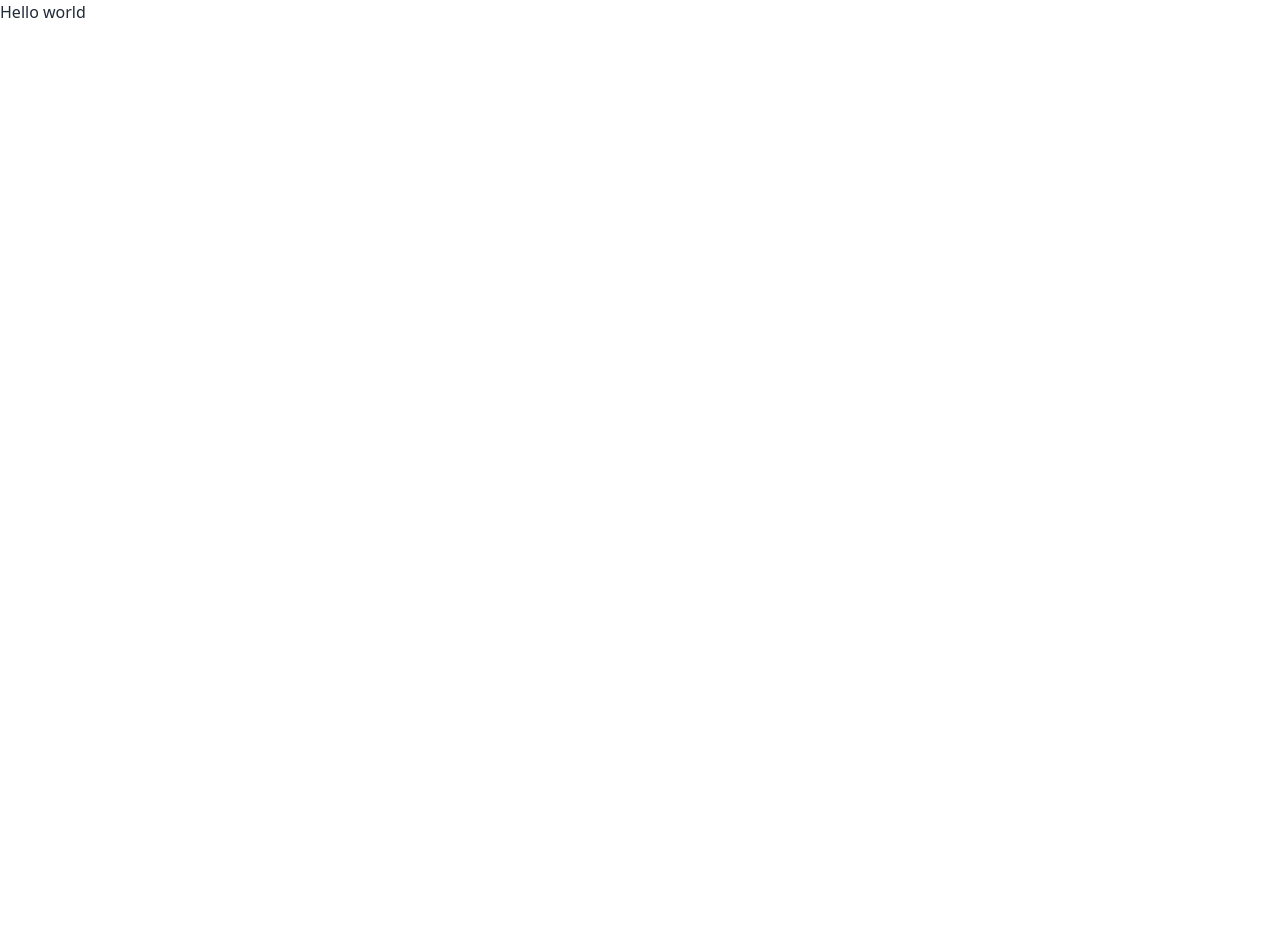
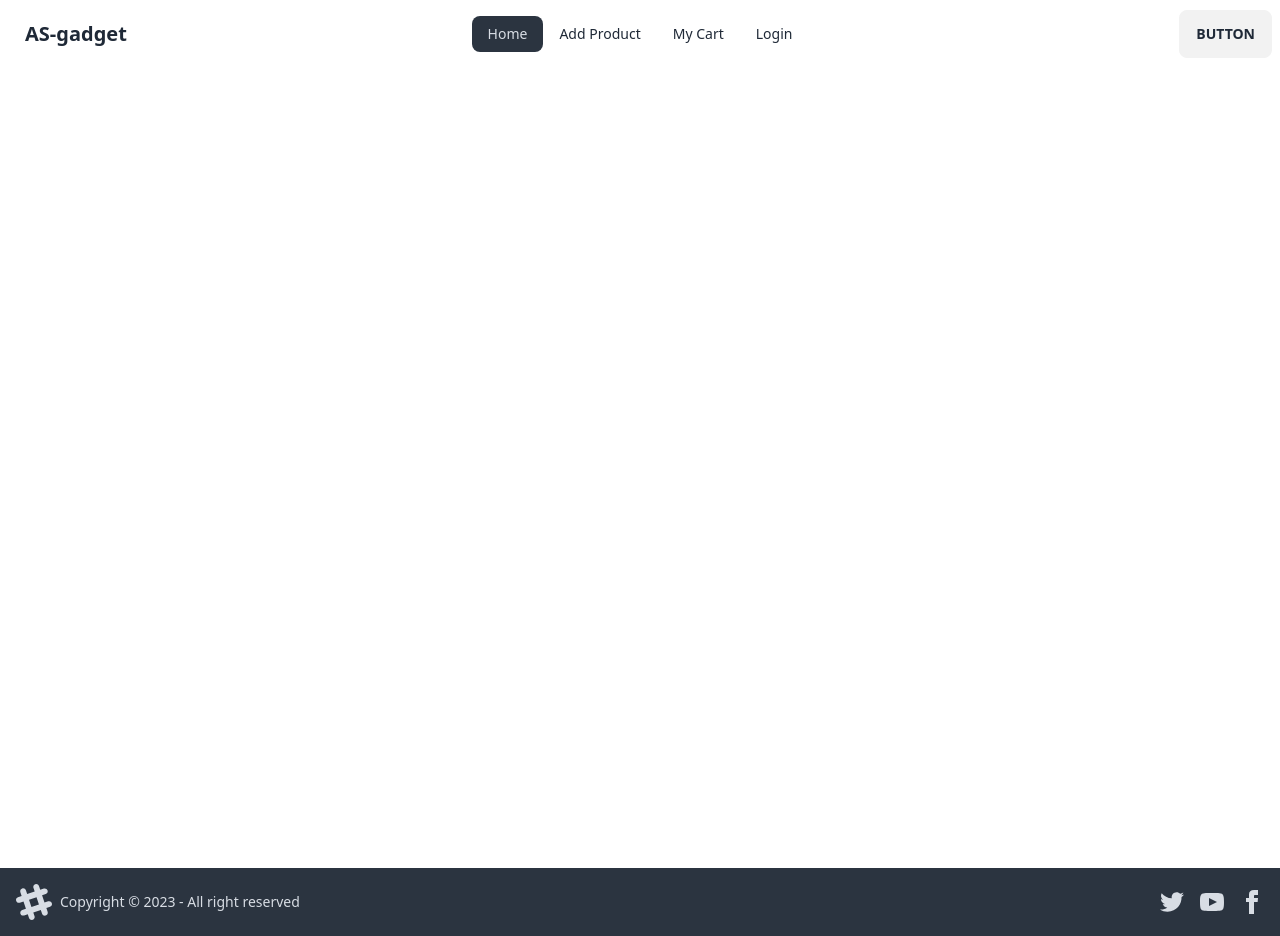
Before and after one commit to anikshajol/gadget-client-10, a React (Vite) app: page / in a window 1280 px wide. Before the commit the page ends 800 px from the top, so only its background shows below. Built offline with nearby package versions, Linux system fonts and the light colour scheme.

Commit message:
navbar complete

```diff
--- a/src/App.jsx
+++ /dev/null
@@ -1,11 +0,0 @@
-import "./App.css";
-
-function App() {
-  return (
-    <>
-      <h1>Hello world</h1>
-    </>
-  );
-}
-
-export default App;
--- /dev/null
+++ b/src/Components/ErrorPage/ErrorPage.jsx
@@ -0,0 +1,18 @@
+import { useRouteError } from "react-router-dom";
+
+const ErrorPage = () => {
+  const error = useRouteError();
+  console.log(error);
+  return (
+    <div className=" h-screen flex flex-col justify-center items-center">
+      <h2 className="text-9xl">{error.status}</h2>
+      <p className="text-3xl">Oops</p>
+      <p className="text-2xl text-center">
+        Sorry , an unexpected error has occurred. <br />{" "}
+        <span className="text-red-600 ">Page {error.statusText}</span>{" "}
+      </p>
+    </div>
+  );
+};
+
+export default ErrorPage;
--- /dev/null
+++ b/src/Components/Footer/Footer.jsx
@@ -0,0 +1,59 @@
+const Footer = () => {
+  return (
+    <div>
+      <footer className="footer items-center p-4 bg-neutral text-neutral-content">
+        <aside className="items-center grid-flow-col">
+          <svg
+            width="36"
+            height="36"
+            viewBox="0 0 24 24"
+            xmlns="http://www.w3.org/2000/svg"
+            fillRule="evenodd"
+            clipRule="evenodd"
+            className="fill-current"
+          >
+            <path d="M22.672 15.226l-2.432.811.841 2.515c.33 1.019-.209 2.127-1.23 2.456-1.15.325-2.148-.321-2.463-1.226l-.84-2.518-5.013 1.677.84 2.517c.391 1.203-.434 2.542-1.831 2.542-.88 0-1.601-.564-1.86-1.314l-.842-2.516-2.431.809c-1.135.328-2.145-.317-2.463-1.229-.329-1.018.211-2.127 1.231-2.456l2.432-.809-1.621-4.823-2.432.808c-1.355.384-2.558-.59-2.558-1.839 0-.817.509-1.582 1.327-1.846l2.433-.809-.842-2.515c-.33-1.02.211-2.129 1.232-2.458 1.02-.329 2.13.209 2.461 1.229l.842 2.515 5.011-1.677-.839-2.517c-.403-1.238.484-2.553 1.843-2.553.819 0 1.585.509 1.85 1.326l.841 2.517 2.431-.81c1.02-.33 2.131.211 2.461 1.229.332 1.018-.21 2.126-1.23 2.456l-2.433.809 1.622 4.823 2.433-.809c1.242-.401 2.557.484 2.557 1.838 0 .819-.51 1.583-1.328 1.847m-8.992-6.428l-5.01 1.675 1.619 4.828 5.011-1.674-1.62-4.829z"></path>
+          </svg>
+          <p>Copyright © 2023 - All right reserved</p>
+        </aside>
+        <nav className="grid-flow-col gap-4 md:place-self-center md:justify-self-end">
+          <a>
+            <svg
+              xmlns="http://www.w3.org/2000/svg"
+              width="24"
+              height="24"
+              viewBox="0 0 24 24"
+              className="fill-current"
+            >
+              <path d="M24 4.557c-.883.392-1.832.656-2.828.775 1.017-.609 1.798-1.574 2.165-2.724-.951.564-2.005.974-3.127 1.195-.897-.957-2.178-1.555-3.594-1.555-3.179 0-5.515 2.966-4.797 6.045-4.091-.205-7.719-2.165-10.148-5.144-1.29 2.213-.669 5.108 1.523 6.574-.806-.026-1.566-.247-2.229-.616-.054 2.281 1.581 4.415 3.949 4.89-.693.188-1.452.232-2.224.084.626 1.956 2.444 3.379 4.6 3.419-2.07 1.623-4.678 2.348-7.29 2.04 2.179 1.397 4.768 2.212 7.548 2.212 9.142 0 14.307-7.721 13.995-14.646.962-.695 1.797-1.562 2.457-2.549z"></path>
+            </svg>
+          </a>
+          <a>
+            <svg
+              xmlns="http://www.w3.org/2000/svg"
+              width="24"
+              height="24"
+              viewBox="0 0 24 24"
+              className="fill-current"
+            >
+              <path d="M19.615 3.184c-3.604-.246-11.631-.245-15.23 0-3.897.266-4.356 2.62-4.385 8.816.029 6.185.484 8.549 4.385 8.816 3.6.245 11.626.246 15.23 0 3.897-.266 4.356-2.62 4.385-8.816-.029-6.185-.484-8.549-4.385-8.816zm-10.615 12.816v-8l8 3.993-8 4.007z"></path>
+            </svg>
+          </a>
+          <a>
+            <svg
+              xmlns="http://www.w3.org/2000/svg"
+              width="24"
+              height="24"
+              viewBox="0 0 24 24"
+              className="fill-current"
+            >
+              <path d="M9 8h-3v4h3v12h5v-12h3.642l.358-4h-4v-1.667c0-.955.192-1.333 1.115-1.333h2.885v-5h-3.808c-3.596 0-5.192 1.583-5.192 4.615v3.385z"></path>
+            </svg>
+          </a>
+        </nav>
+      </footer>
+    </div>
+  );
+};
+
+export default Footer;
--- /dev/null
+++ b/src/Components/Navbar/Navbar.jsx
@@ -0,0 +1,61 @@
+import { NavLink } from "react-router-dom";
+
+const Navbar = () => {
+  const links = (
+    <>
+      <li>
+        <NavLink to={"/"}>Home</NavLink>{" "}
+      </li>
+      <li>
+        <NavLink to={"/add-product"}>Add Product</NavLink>{" "}
+      </li>
+      <li>
+        <NavLink to={"/cart"}>My Cart</NavLink>{" "}
+      </li>
+      <li>
+        <NavLink to={"/login"}>Login</NavLink>
+      </li>
+    </>
+  );
+  return (
+    <div>
+      <div className="navbar bg-base-100">
+        <div className="navbar-start">
+          <div className="dropdown">
+            <label tabIndex={0} className="btn btn-ghost lg:hidden">
+              <svg
+                xmlns="http://www.w3.org/2000/svg"
+                className="h-5 w-5"
+                fill="none"
+                viewBox="0 0 24 24"
+                stroke="currentColor"
+              >
+                <path
+                  strokeLinecap="round"
+                  strokeLinejoin="round"
+                  strokeWidth="2"
+                  d="M4 6h16M4 12h8m-8 6h16"
+                />
+              </svg>
+            </label>
+            <ul
+              tabIndex={0}
+              className="menu menu-sm dropdown-content mt-3 z-[1] p-2 shadow bg-base-100 rounded-box w-52"
+            >
+              {links}
+            </ul>
+          </div>
+          <a className="btn btn-ghost normal-case text-xl">AS-gadget</a>
+        </div>
+        <div className="navbar-center hidden lg:flex">
+          <ul className="menu menu-horizontal px-1">{links}</ul>
+        </div>
+        <div className="navbar-end">
+          <a className="btn">Button</a>
+        </div>
+      </div>
+    </div>
+  );
+};
+
+export default Navbar;
--- /dev/null
+++ b/src/Root.jsx
@@ -0,0 +1,17 @@
+import { Outlet } from "react-router-dom";
+import Navbar from "./Components/Navbar/Navbar";
+import Footer from "./Components/Footer/Footer";
+
+function Root() {
+  return (
+    <>
+      <Navbar></Navbar>
+      <div className="h-screen">
+        <Outlet></Outlet>
+      </div>
+      <Footer></Footer>
+    </>
+  );
+}
+
+export default Root;
--- a/src/main.jsx
+++ b/src/main.jsx
@@ -1,10 +1,25 @@
 import React from "react";
 import ReactDOM from "react-dom/client";
-import App from "./App.jsx";
+import Root from "./Root.jsx";
 import "./index.css";
+import { RouterProvider, createBrowserRouter } from "react-router-dom";
+import ErrorPage from "./Components/ErrorPage/ErrorPage.jsx";
+
+const router = createBrowserRouter([
+  {
+    path: "/",
+    element: <Root></Root>,
+    errorElement: <ErrorPage></ErrorPage>,
+    children: [
+      {
+        path: "/",
+      },
+    ],
+  },
+]);
 
 ReactDOM.createRoot(document.getElementById("root")).render(
   <React.StrictMode>
-    <App />
+    <RouterProvider router={router}></RouterProvider>
   </React.StrictMode>
 );
```
Also changed, not shown: src/App.css (deleted).
